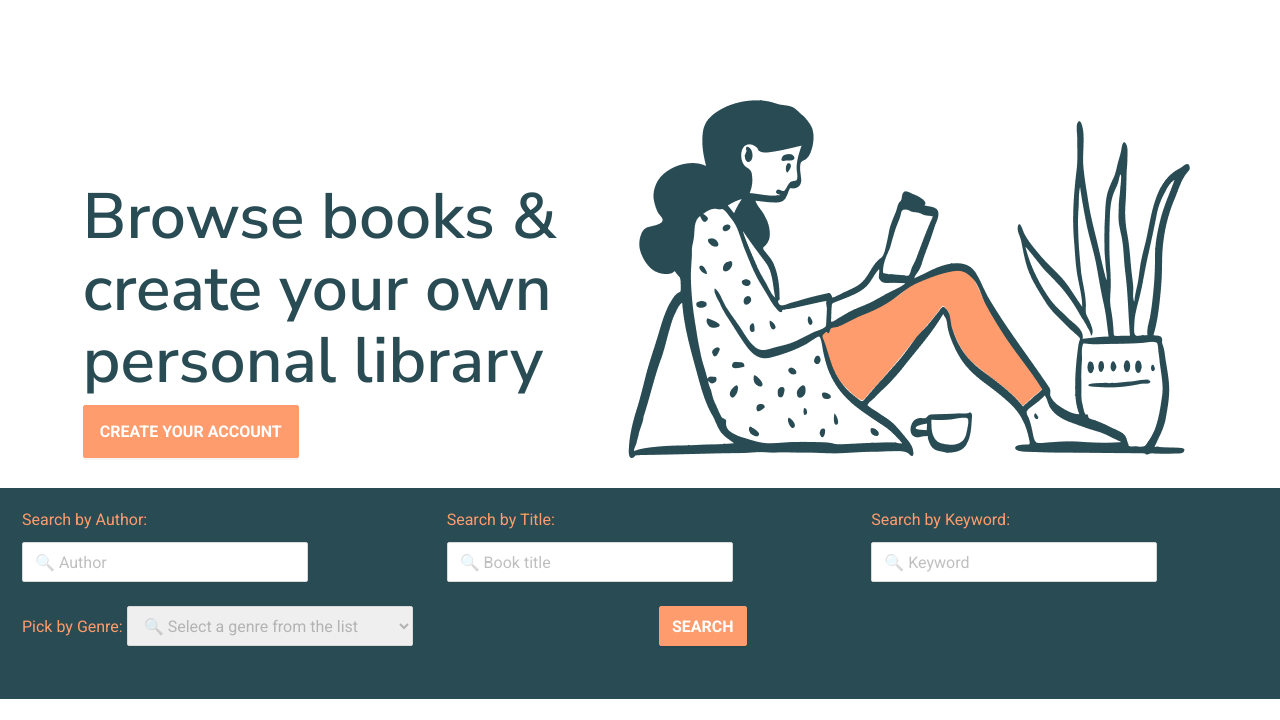
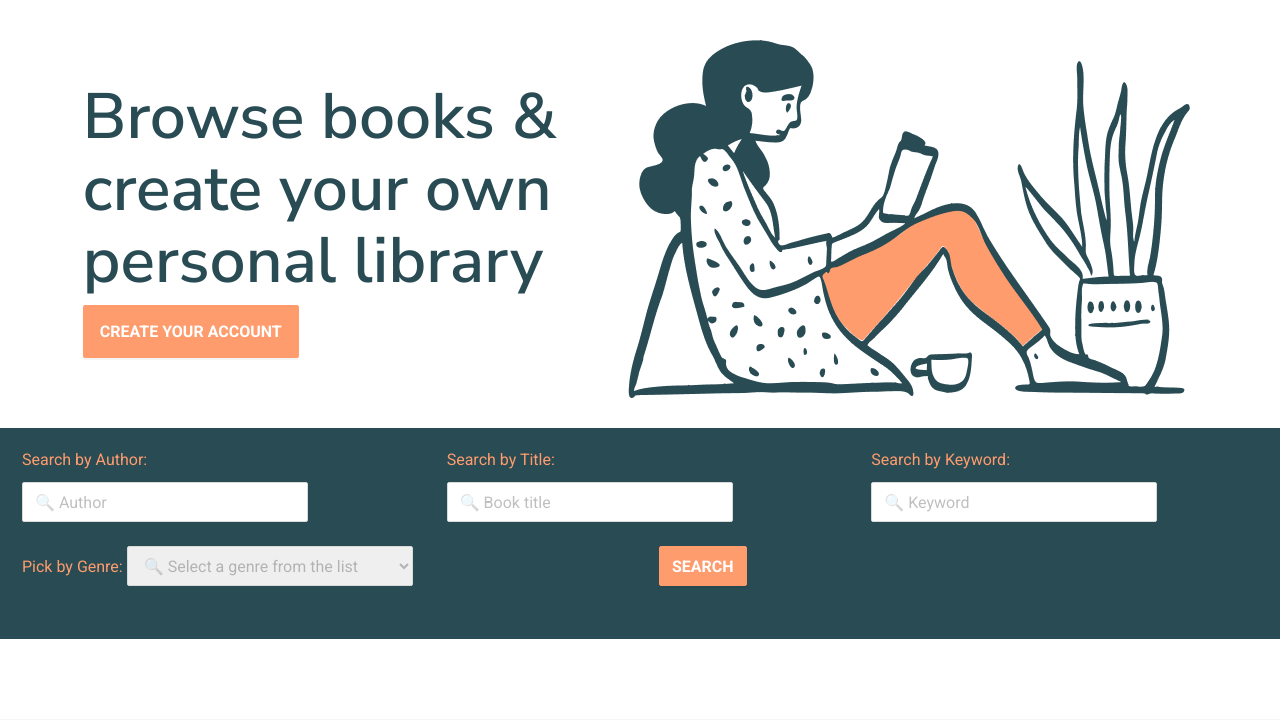
Before and after one commit to aafmartins/boogle, a Node server app: page / in a window 1280 px wide. Shown: the part 80-800 px from the top of the page. Run offline with Node 20, Linux system fonts and the light colour scheme; data that the repository does not hold is empty; some libraries are stand-ins or nearby versions.

Commit message:
padding on hero left

```diff
--- a/public/stylesheets/Home/index-home.css
+++ b/public/stylesheets/Home/index-home.css
@@ -8,7 +8,7 @@ body {
   flex-direction: row;
   align-items: center;
   justify-content: space-around;
-  padding-top: 80px;
+  padding-top: 20px;
   padding-bottom: 30px;
   margin-top: 100px;
 }
@@ -17,6 +17,7 @@ body {
   display: flex;
   flex-direction: column;
   align-items: flex-start;
+  padding-bottom: 40px;
 }
 
 .H1-hero {
```
